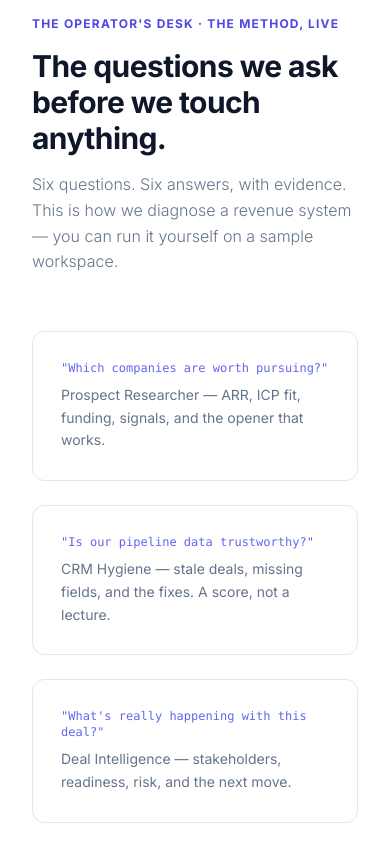
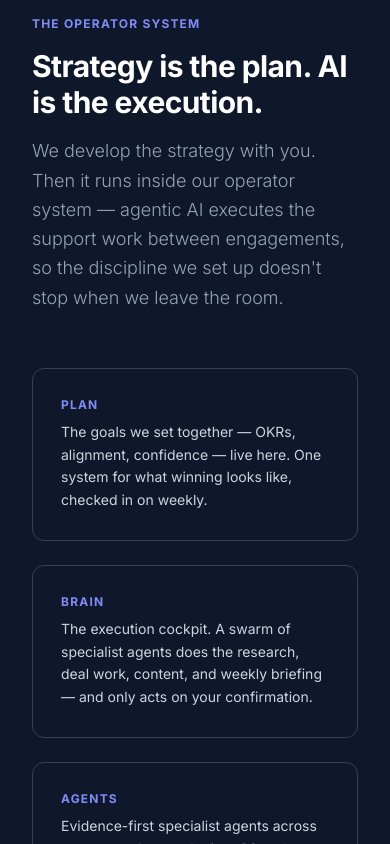
Before and after one commit to sameerjoshy/gtm-360-website, a React (Vite) app: page / in a window 390 px wide. Shown: the part 4440-5284 px from the top of the page. Built offline with nearby package versions, Linux system fonts and the light colour scheme.

Commit message:
Reference agentic AI execution: Plan/Brain/Agents in Home, header, and footer

```diff
--- a/src/components/Footer.jsx
+++ b/src/components/Footer.jsx
@@ -40,6 +40,17 @@ const Footer = () => {
                         </div>
                     </div>
 
+                    {/* Products */}
+                    <div>
+                        <p className="text-xs font-bold text-slate-400 uppercase tracking-widest mb-4">The System</p>
+                        <div className="space-y-3">
+                            <a href="https://okr.gtm-360.com" target="_blank" rel="noopener noreferrer" className="block text-sm text-slate-500 hover:text-slate-900 transition-colors">Plan — OKRs & strategy</a>
+                            <a href="https://brain.gtm-360.com" target="_blank" rel="noopener noreferrer" className="block text-sm text-slate-500 hover:text-slate-900 transition-colors">Brain — AI execution cockpit</a>
+                            <a href="https://agents.gtm-360.com" target="_blank" rel="noopener noreferrer" className="block text-sm text-slate-500 hover:text-slate-900 transition-colors">Agents — specialist swarm</a>
+                            <a href="https://hq.gtm-360.com" target="_blank" rel="noopener noreferrer" className="block text-sm text-slate-500 hover:text-slate-900 transition-colors">Run it on a sample workspace →</a>
+                        </div>
+                    </div>
+
                     {/* Company */}
                     <div>
                         <p className="text-xs font-bold text-slate-400 uppercase tracking-widest mb-4">Company</p>
--- a/src/components/Header.jsx
+++ b/src/components/Header.jsx
@@ -45,10 +45,18 @@ const Header = () => {
                 </div>
 
                 <div className="hidden md:flex items-center gap-5">
-                    <a href="https://hq.gtm-360.com"
-                        className="text-sm text-slate-400 hover:text-slate-700 transition-colors font-medium">
-                        Operator's Desk
-                    </a>
+                    <div className="flex items-center gap-1.5 border border-slate-200 rounded-full px-2 py-1">
+                        {[
+                            { name: "Plan", url: "https://okr.gtm-360.com" },
+                            { name: "Brain", url: "https://brain.gtm-360.com" },
+                            { name: "Agents", url: "https://agents.gtm-360.com" },
+                        ].map((p) => (
+                            <a key={p.name} href={p.url} target="_blank" rel="noopener noreferrer"
+                                className="text-xs text-slate-400 hover:text-slate-900 transition-colors font-medium px-2">
+                                {p.name}
+                            </a>
+                        ))}
+                    </div>
                     <Link to="/start-here"
                         className="bg-slate-900 text-white px-5 py-2.5 rounded text-sm font-bold hover:bg-slate-700 transition-all">
                         Talk to us
@@ -69,7 +77,9 @@ const Header = () => {
                         </Link>
                     ))}
                     <div className="pt-6 flex flex-col gap-3">
-                        <a href="https://hq.gtm-360.com" className="text-base font-medium text-slate-400 py-2">Operator's Desk</a>
+                        <a href="https://okr.gtm-360.com" className="text-base font-medium text-slate-400 py-2">Plan</a>
+                        <a href="https://brain.gtm-360.com" className="text-base font-medium text-slate-400 py-2">Brain</a>
+                        <a href="https://agents.gtm-360.com" className="text-base font-medium text-slate-400 py-2">Agents</a>
                         <Link to="/start-here" className="bg-slate-900 text-white text-center py-3.5 rounded font-bold">Start diagnostic →</Link>
                     </div>
                 </div>
--- a/src/pages/Home.jsx
+++ b/src/pages/Home.jsx
@@ -165,6 +165,56 @@ const Home = () => {
                 </div>
             </section>
 
+            {/* STRATEGY → AI EXECUTION */}
+            <section className="py-24 bg-slate-900 text-white">
+                <div className="container max-w-5xl">
+                    <div className="max-w-2xl mb-14">
+                        <p className="text-xs font-bold text-indigo-400 uppercase tracking-widest mb-4">The operator system</p>
+                        <h2 className="text-3xl md:text-4xl font-bold text-white mb-4">
+                            Strategy is the plan. AI is the execution.
+                        </h2>
+                        <p className="text-lg text-slate-400 font-light leading-relaxed">
+                            We develop the strategy with you. Then it runs inside our operator
+                            system — agentic AI executes the support work between engagements, so the
+                            discipline we set up doesn't stop when we leave the room.
+                        </p>
+                    </div>
+                    <div className="grid grid-cols-1 md:grid-cols-3 gap-6">
+                        {[
+                            {
+                                href: "https://okr.gtm-360.com",
+                                name: "Plan",
+                                desc: "The goals we set together — OKRs, alignment, confidence — live here. One system for what winning looks like, checked in on weekly.",
+                            },
+                            {
+                                href: "https://brain.gtm-360.com",
+                                name: "Brain",
+                                desc: "The execution cockpit. A swarm of specialist agents does the research, deal work, content, and weekly briefing — and only acts on your confirmation.",
+                            },
+                            {
+                                href: "https://agents.gtm-360.com",
+                                name: "Agents",
+                                desc: "Evidence-first specialist agents across strategy, sales, marketing, CS and RevOps. Answers grounded in your data, on demand.",
+                            },
+                        ].map((p) => (
+                            <a
+                                key={p.name}
+                                href={p.href}
+                                target="_blank"
+                                rel="noopener noreferrer"
+                                className="border border-slate-700 rounded-xl p-7 hover:border-indigo-400 hover:bg-slate-800 transition-all"
+                            >
+                                <p className="text-xs font-bold text-indigo-400 uppercase tracking-widest mb-2">{p.name}</p>
+                                <p className="text-slate-300 text-sm leading-relaxed">{p.desc}</p>
+                            </a>
+                        ))}
+                    </div>
+                    <p className="text-slate-500 text-sm italic mt-8 text-center">
+                        The strategy you approve runs itself. You confirm the moves.
+                    </p>
+                </div>
+            </section>
+
             {/* AGENT SUITE */}
             <section className="py-24 bg-white">
                 <div className="container max-w-5xl">
```
